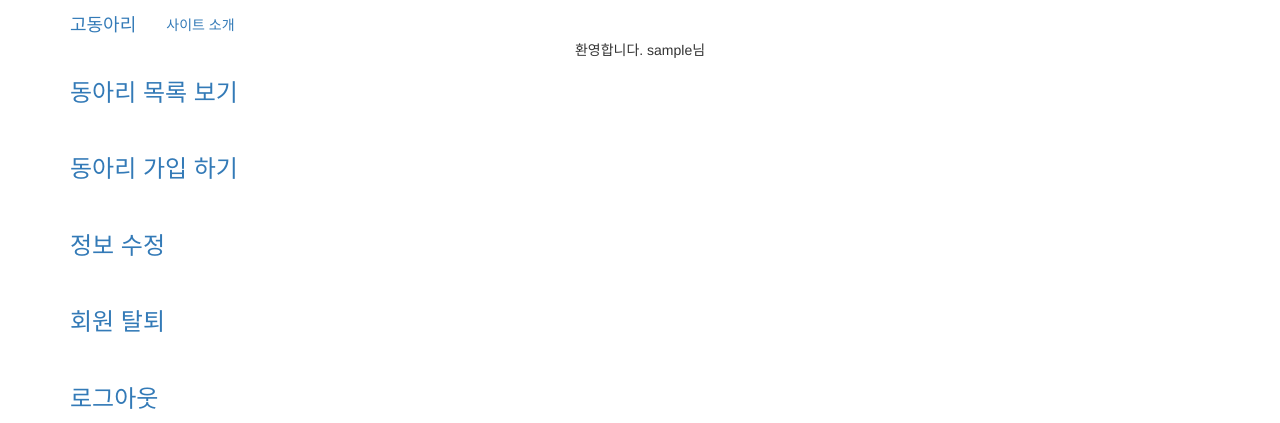
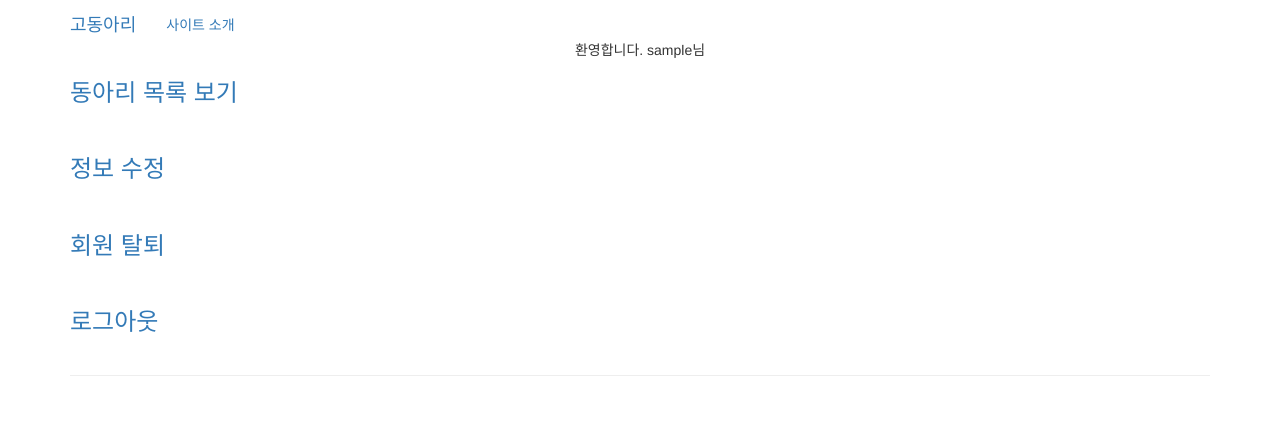
Before and after one commit to dnqlalgus/DB_term, a PHP site: page /user_main.php in a window 1280 px wide. Shown: the top 423 px of the page. Run offline with PHP 8.4, Linux system fonts and the light colour scheme; the visitor is signed in with stand-in values (Sample User, id 1); some libraries are stand-ins or nearby versions.

Commit message:
edit list

```diff
--- a/user_main.php
+++ b/user_main.php
@@ -13,8 +13,6 @@
 	<p style="text-align: center;">환영합니다. <?=$_SESSION['id']?>님</p>
 	<a href="club_view.php"><h3>동아리 목록 보기</h3></a>
 	</br>
-	<a href="club_join.php"><h3>동아리 가입 하기</h3></a>
-	</br>
 	<a href="user_modify.php"><h3>정보 수정</h3></a>
 	</br>
 	<a href="user_delete.php"><h3>회원 탈퇴</h3></a>
```
